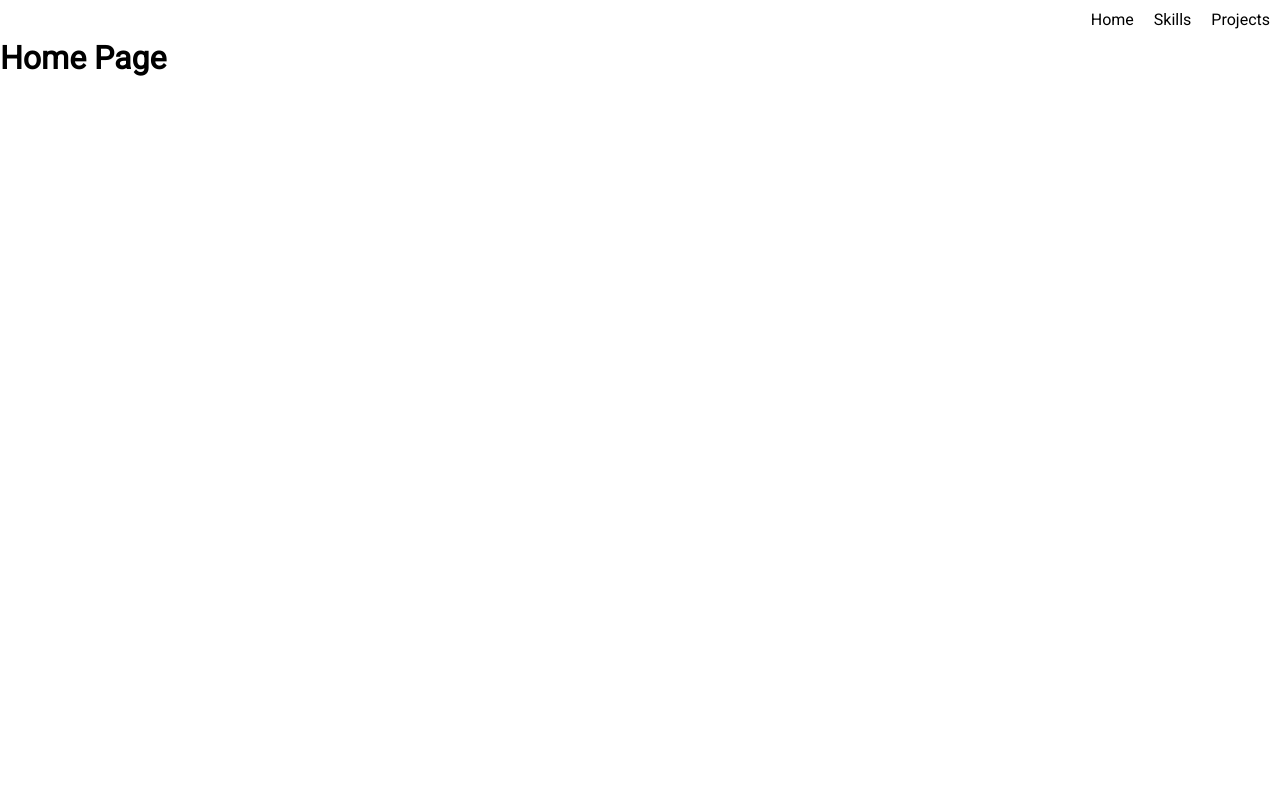
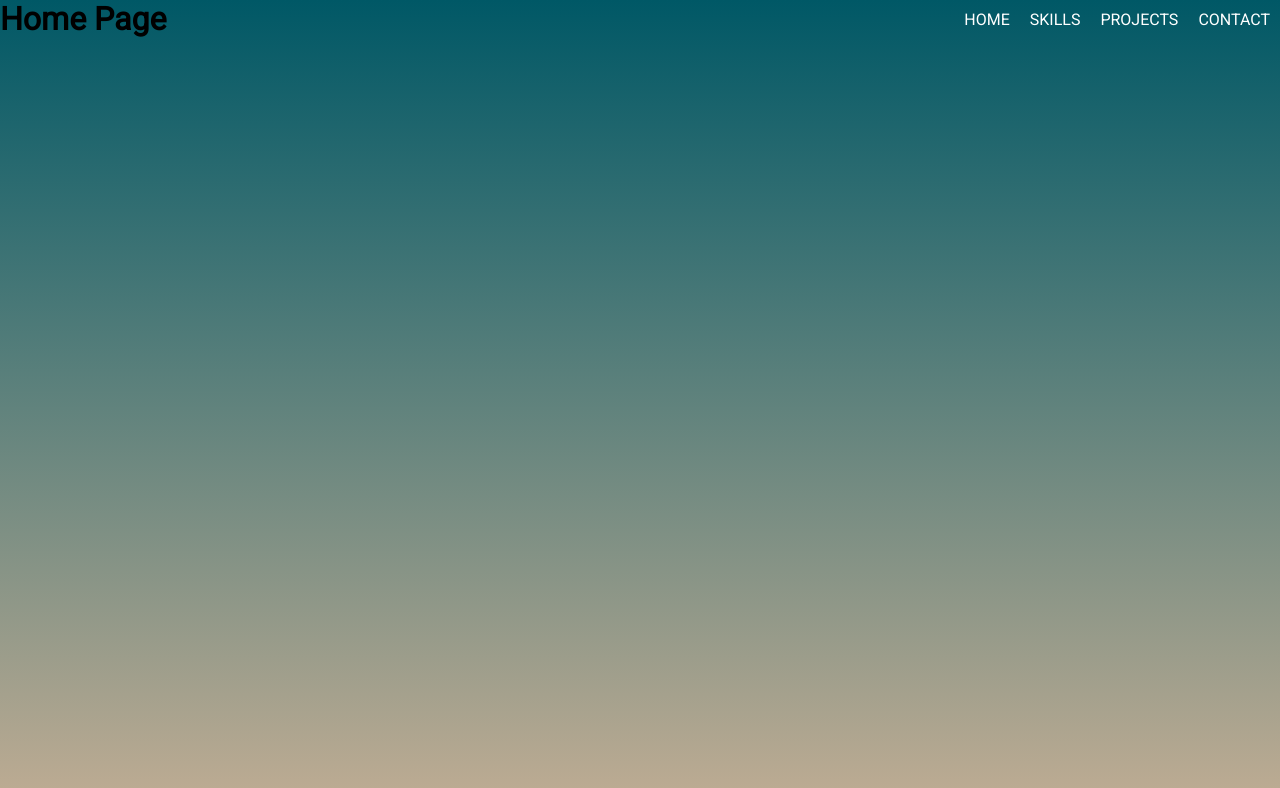
Before and after one commit to krownlesskev/gh-pages-portfolio, a React (Create React App) app: page / in a window 1280 px wide. Shown: the top 788 px of the page. Built offline with nearby package versions, Linux system fonts and the light colour scheme.

Commit message:
added background

```diff
--- /dev/null
+++ b/src/components/background/background.component.jsx
@@ -0,0 +1,9 @@
+import './background.styles.scss';
+
+const Background = () => {
+    return (
+        <div className='background'></div>
+    );
+};
+
+export default Background;
--- /dev/null
+++ b/src/components/background/background.styles.scss
@@ -0,0 +1,4 @@
+.background {
+    height: 100vh;
+    background: linear-gradient(0deg, rgba(190,172,147,1) 0%, rgba(0,88,102,1) 100%);
+}
--- a/src/components/navbar/navbar.component.jsx
+++ b/src/components/navbar/navbar.component.jsx
@@ -5,9 +5,10 @@ const Navbar = () => {
     return (
         <nav>
             <ul>
-                <Link className='link' to='/'>Home</Link>
-                <Link className='link' to='/skills'>Skills</Link>
-                <Link className='link' to='/projects'>Projects</Link>
+                <Link className='link' to='/'>HOME</Link>
+                <Link className='link' to='/skills'>SKILLS</Link>
+                <Link className='link' to='/projects'>PROJECTS</Link>
+                <Link className='link' to='/contact'>CONTACT</Link>
             </ul>
         </nav>
     );
--- a/src/components/navbar/navbar.styles.scss
+++ b/src/components/navbar/navbar.styles.scss
@@ -2,6 +2,7 @@ nav {
     display: flex;
     justify-content: flex-end;
     width: 100%;
+    position: absolute;
 
     ul {
         display: flex;
@@ -9,11 +10,12 @@ nav {
         .link {
             margin: 10px;
             text-decoration: none;
-            color: black;
+            color: white;
         }
 
         .link:hover {
             font-weight: bold;
+            color: black;
         }
 
         .link:active {
--- a/src/index.js
+++ b/src/index.js
@@ -1,10 +1,12 @@
 import React from 'react';
 import ReactDOM from 'react-dom/client';
 import App from './App';
+import Background from './components/background/background.component';
 
 const root = ReactDOM.createRoot(document.getElementById('root'));
 root.render(
   <React.StrictMode>
     <App />
+    <Background />
   </React.StrictMode>
 );
--- a/src/pages/home/home.page.jsx
+++ b/src/pages/home/home.page.jsx
@@ -2,7 +2,7 @@ import './home.styles.scss';
 
 const HomePage = () => {
     return (
-        <div>
+        <div className='home-container'>
             <h1>Home Page</h1>
         </div>
     );
--- a/src/pages/home/home.styles.scss
+++ b/src/pages/home/home.styles.scss
@@ -0,0 +1,3 @@
+.home-container {
+    position: absolute;
+}
```
